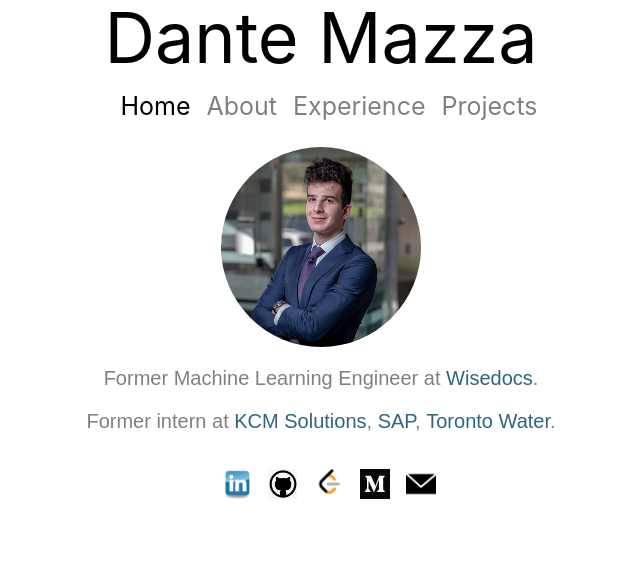
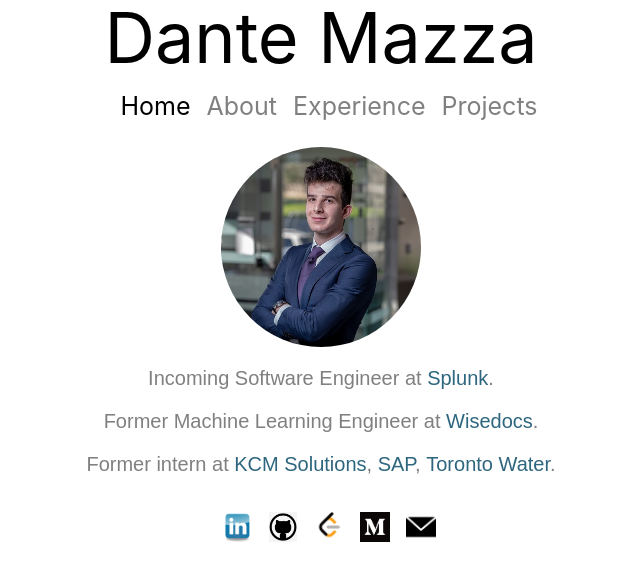
Before and after one commit to dantemazza/personal-website, a React (Create React App) app: page / in a window 1280 px wide. Shown: the top 580 px of the page, without its empty margins (319-959 px from the left). Built offline with nearby package versions, Linux system fonts and the light colour scheme.

Commit message:
update experience

```diff
--- a/src/components/pages/Home/IntroText.js
+++ b/src/components/pages/Home/IntroText.js
@@ -4,6 +4,9 @@ import '../pageElements.css';
 function IntroText(){
     return(
         <div className='introText'>
+            <p>
+                Incoming Software Engineer at <a href="https://www.splunk.com/" target="_blank" rel="noopener noreferrer" className="employerLinks">Splunk</a>.
+            </p>
             <p>
                 Former Machine Learning Engineer at <a href="https://www.wisedocs.ai/" target="_blank" rel="noopener noreferrer" className="employerLinks">Wisedocs</a>.
             </p>
```
